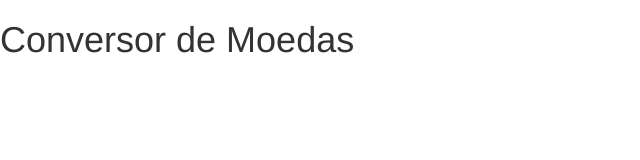
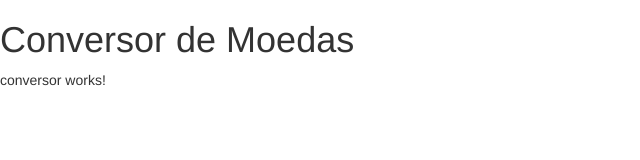
Before and after one commit to AlexisCesar/conversor-de-moedas, an Angular app: page / in a window 1280 px wide. Shown: the top 160 px of the page, without its empty margins (0-640 px from the left). Built offline with nearby package versions, Linux system fonts and the light colour scheme.

Commit message:
Add conversor component and import httpclientmodule in app.module.ts

```diff
--- a/src/app/app.component.html
+++ b/src/app/app.component.html
@@ -1 +1,2 @@
 <h1>{{ title }}</h1>
+<app-conversor></app-conversor>
--- a/src/app/app.module.ts
+++ b/src/app/app.module.ts
@@ -1,5 +1,6 @@
 import { NgModule } from '@angular/core';
 import { BrowserModule } from '@angular/platform-browser';
+import { HttpClientModule } from '@angular/common/http';
 
 import { AppComponent } from './app.component';
 import { ConversorModule } from './conversor';
@@ -10,7 +11,8 @@
   ],
   imports: [
     BrowserModule,
-    ConversorModule
+    ConversorModule,
+    HttpClientModule
   ],
   providers: [],
   bootstrap: [AppComponent]
--- /dev/null
+++ b/src/app/conversor/components/conversor.component.html
@@ -0,0 +1 @@
+<p>conversor works!</p>
--- /dev/null
+++ b/src/app/conversor/components/conversor.component.ts
@@ -0,0 +1,15 @@
+import { Component, OnInit } from '@angular/core';
+
+@Component({
+  selector: 'app-conversor',
+  templateUrl: './conversor.component.html',
+  styleUrls: ['./conversor.component.css']
+})
+export class ConversorComponent implements OnInit {
+
+  constructor() { }
+
+  ngOnInit(): void {
+  }
+
+}
--- /dev/null
+++ b/src/app/conversor/components/index.ts
@@ -0,0 +1 @@
+export * from './conversor.component';
--- a/src/app/conversor/index.ts
+++ b/src/app/conversor/index.ts
@@ -1,2 +1,3 @@
 export * from './conversor.module';
 export * from './models';
+export * from './components';
```
Also changed, not shown: src/app/conversor/conversor.module.ts (+8 -1 lines), src/app/conversor/components/conversor.component.css (added), 1 other file (tests, documents, lock files or other folders).
